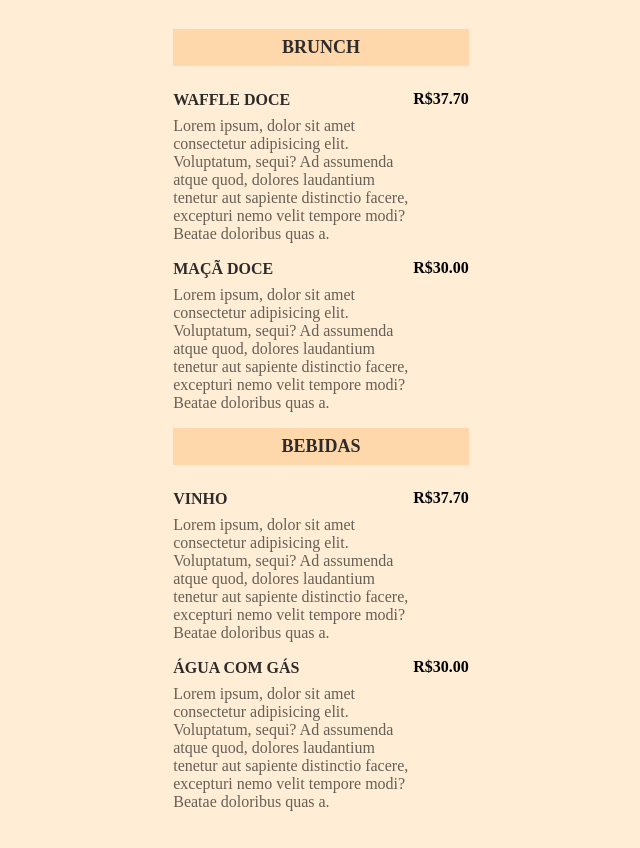
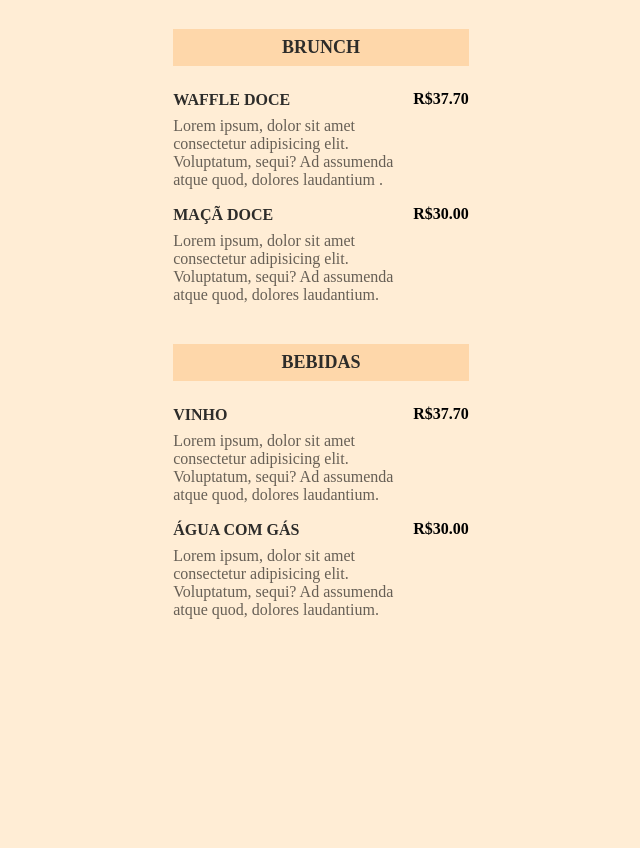
Before and after one commit to gabrieldasneves/CoffeShop, a plain HTML site: page index.html in a window 1280 px wide. Shown: the part 88-936 px from the top of the page, without its empty margins (319-959 px from the left). After the commit the page ends 800 px from the top, so only its background shows below. Drawn offline with Linux system fonts and the light colour scheme.

Commit message:
Readme file

```diff
--- a/index.html
+++ b/index.html
@@ -24,9 +24,7 @@
                 <div class="details">
                     <h3 >Waffle Doce</h3>
                     <p class="description">Lorem ipsum, dolor sit amet consectetur adipisicing elit.
-                         Voluptatum, sequi? Ad assumenda atque quod, dolores laudantium
-                         tenetur aut sapiente distinctio facere, excepturi nemo velit
-                          tempore modi? Beatae doloribus quas a.</p>
+                         Voluptatum, sequi? Ad assumenda atque quod, dolores laudantium .</p>
                 </div>
                 <strong>
                     R$37.70
@@ -36,9 +34,7 @@
                 <div class="details">
                     <h3 >Maçã Doce</h3>
                     <p class="description">Lorem ipsum, dolor sit amet consectetur adipisicing elit.
-                         Voluptatum, sequi? Ad assumenda atque quod, dolores laudantium
-                         tenetur aut sapiente distinctio facere, excepturi nemo velit
-                          tempore modi? Beatae doloribus quas a.</p>
+                         Voluptatum, sequi? Ad assumenda atque quod, dolores laudantium.</p>
                 </div>
                 <strong>
                     R$30.00
@@ -46,16 +42,16 @@
             </li>
         </ul>
 
+    </section>
 
+    <section>
         <h2>Bebidas</h2>
         <ul>
             <li>
                 <div class="details">
                     <h3 >Vinho</h3>
                     <p class="description">Lorem ipsum, dolor sit amet consectetur adipisicing elit.
-                         Voluptatum, sequi? Ad assumenda atque quod, dolores laudantium
-                         tenetur aut sapiente distinctio facere, excepturi nemo velit
-                          tempore modi? Beatae doloribus quas a.</p>
+                         Voluptatum, sequi? Ad assumenda atque quod, dolores laudantium.</p>
                 </div>
                 <strong>
                     R$37.70
@@ -65,9 +61,7 @@
                 <div class="details">
                     <h3>Água com gás</h3>
                     <p class="description">Lorem ipsum, dolor sit amet consectetur adipisicing elit.
-                         Voluptatum, sequi? Ad assumenda atque quod, dolores laudantium
-                         tenetur aut sapiente distinctio facere, excepturi nemo velit
-                          tempore modi? Beatae doloribus quas a.</p>
+                         Voluptatum, sequi? Ad assumenda atque quod, dolores laudantium.</p>
                 </div>
                 <strong>
                     R$30.00
@@ -76,8 +70,5 @@
         </ul>
     </section>
 
-    <section>
-    </section>
-
 </body>
 </html>
```
Also changed, not shown: 1 other file.
